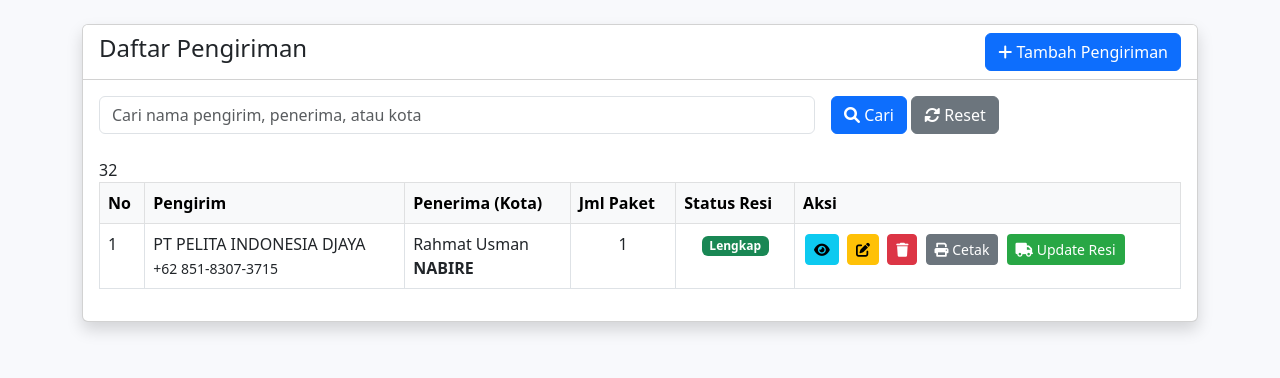
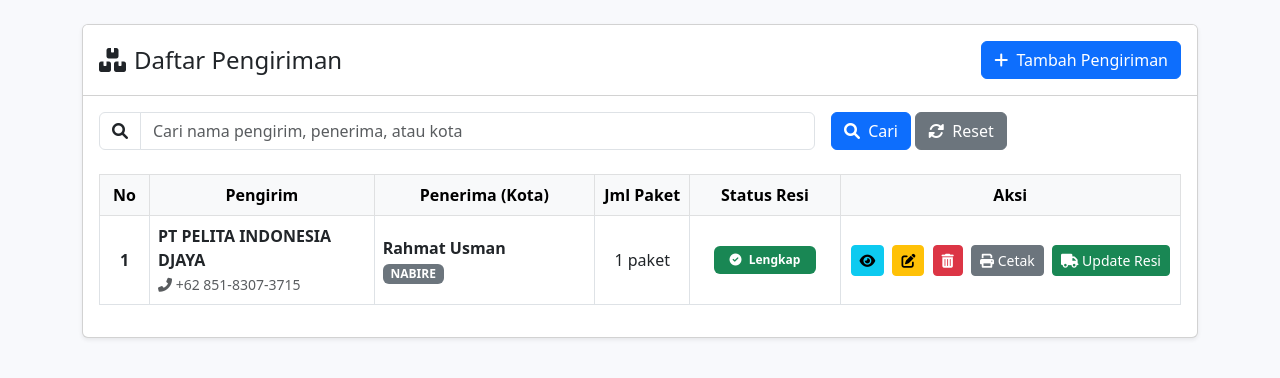
Before and after one commit to rqh3121/label, a CodeIgniter app: page /Label/ in a window 1280 px wide. Shown: the part 56-434 px from the top of the page. Run offline with CodeIgniter, Linux system fonts and the light colour scheme; data comes from the database, SQL or seed files in the repository.

Commit message:
label_02

```diff
--- a/application/views/shipments/index.php
+++ b/application/views/shipments/index.php
@@ -1,50 +1,96 @@
-<div class="card shadow">
-    <div class="card-header bg-white d-flex justify-content-between align-items-center">
-        <h4>Daftar Pengiriman</h4>
-        <a href="<?= site_url('shipment/create') ?>" class="btn btn-primary"><i class="fas fa-plus"></i> Tambah Pengiriman</a>
+<div class="card shadow-sm">
+    <div class="card-header bg-white py-3 d-flex justify-content-between align-items-center">
+        <h4 class="mb-0"><i class="fas fa-boxes me-2"></i>Daftar Pengiriman</h4>
+        <a href="<?= site_url('shipment/create') ?>" class="btn btn-primary">
+            <i class="fas fa-plus me-1"></i> Tambah Pengiriman
+        </a>
     </div>
     <div class="card-body">
+        <!-- Flash message -->
+        <?php if($this->session->flashdata('success')): ?>
+            <div class="alert alert-success alert-dismissible fade show" role="alert">
+                <?= $this->session->flashdata('success') ?>
+                <button type="button" class="btn-close" data-bs-dismiss="alert"></button>
+            </div>
+        <?php endif; ?>
+
+        <!-- Form Pencarian -->
         <form method="get" action="<?= site_url('shipment') ?>" class="row g-3 mb-4">
             <div class="col-md-8">
-                <input type="text" name="search" class="form-control" placeholder="Cari nama pengirim, penerima, atau kota" value="<?= htmlspecialchars($search) ?>">
+                <div class="input-group">
+                    <span class="input-group-text bg-white"><i class="fas fa-search"></i></span>
+                    <input type="text" name="search" class="form-control"
+                           placeholder="Cari nama pengirim, penerima, atau kota"
+                           value="<?= htmlspecialchars($search) ?>">
+                </div>
             </div>
             <div class="col-md-4">
-                <button type="submit" class="btn btn-primary"><i class="fas fa-search"></i> Cari</button>
-                <a href="<?= site_url('shipment') ?>" class="btn btn-secondary"><i class="fas fa-sync-alt"></i> Reset</a>
+                <button type="submit" class="btn btn-primary">
+                    <i class="fas fa-search me-1"></i> Cari
+                </button>
+                <a href="<?= site_url('shipment') ?>" class="btn btn-secondary">
+                    <i class="fas fa-sync-alt me-1"></i> Reset
+                </a>
             </div>
         </form>
 
         <div class="table-responsive">
-            <table class="table table-bordered table-hover">
+            <table class="table table-bordered table-hover align-middle">
                 <thead class="table-light">
-                    32
-                        <th>No</th><th>Pengirim</th><th>Penerima (Kota)</th><th>Jml Paket</th><th>Status Resi</th><th>Aksi</th>
+                    <tr class="text-center">
+                        <th style="width: 5%">No</th>
+                        <th style="width: 25%">Pengirim</th>
+                        <th style="width: 25%">Penerima (Kota)</th>
+                        <th style="width: 10%">Jml Paket</th>
+                        <th style="width: 15%">Status Resi</th>
+                        <th style="width: 20%">Aksi</th>
                     </tr>
                 </thead>
                 <tbody>
                     <?php if(empty($shipments)): ?>
-                        <tr><td colspan="6" class="text-center">Tidak ada data</td></tr>
+                        <tr>
+                            <td colspan="6" class="text-center text-muted py-4">
+                                <i class="fas fa-inbox fa-2x mb-2 d-block"></i> Tidak ada data
+                            </td>
+                        </tr>
                     <?php else: ?>
                         <?php $no = 1; foreach($shipments as $row): ?>
                         <tr>
-                            <td><?= $no++ ?></td>
-                            <td><?= htmlspecialchars($row['sender_name']) ?><br><small><?= htmlspecialchars($row['sender_contact']) ?></small></td>
-                            <td><?= htmlspecialchars($row['receiver_name']) ?><br><strong><?= strtoupper($row['receiver_city']) ?></strong></td>
-                            <td class="text-center"><?= $row['package_count'] ?></td>
+                            <td class="text-center fw-bold"><?= $no++ ?></td>
+                            <td>
+                                <strong><?= htmlspecialchars($row['sender_name']) ?></strong><br>
+                                <small class="text-muted"><i class="fas fa-phone-alt"></i> <?= htmlspecialchars($row['sender_contact']) ?></small>
+                            </td>
+                            <td>
+                                <strong><?= htmlspecialchars($row['receiver_name']) ?></strong><br>
+                                <span class="badge bg-secondary text-uppercase"><?= strtoupper($row['receiver_city']) ?></span>
+                            </td>
+                            <td class="text-center"><?= $row['package_count'] ?> paket</td>
                             <td class="text-center">
                                 <?php if(!empty($row['resi_number']) && !empty($row['expedition'])): ?>
-                                    <span class="badge bg-success">Lengkap</span>
+                                    <span class="badge bg-success px-3 py-2"><i class="fas fa-check-circle me-1"></i> Lengkap</span>
                                 <?php else: ?>
-                                    <span class="badge bg-danger">Belum</span>
+                                    <span class="badge bg-danger px-3 py-2"><i class="fas fa-times-circle me-1"></i> Belum</span>
                                 <?php endif; ?>
                             </td>
-                            <td class="table-actions">
-                                <a href="<?= site_url('shipment/show/'.$row['id']) ?>" class="btn btn-sm btn-info" title="Detail"><i class="fas fa-eye"></i></a>
-                                <a href="<?= site_url('shipment/edit/'.$row['id']) ?>" class="btn btn-sm btn-warning" title="Edit"><i class="fas fa-edit"></i></a>
-                                <a href="<?= site_url('shipment/delete/'.$row['id']) ?>" class="btn btn-sm btn-danger" onclick="return confirm('Yakin hapus?')" title="Hapus"><i class="fas fa-trash"></i></a>
-                                <a href="<?= site_url('shipment/print_label/'.$row['id']) ?>" class="btn btn-sm btn-secondary" title="Cetak Label A5"><i class="fas fa-print"></i> Cetak</a>
-                                <button class="btn btn-sm <?= (!empty($row['resi_number']) && !empty($row['expedition'])) ? 'btn-resi-hijau' : 'btn-resi-merah' ?> btn-resi" data-id="<?= $row['id'] ?>">
-                                    <i class="fas fa-truck"></i> <?= (!empty($row['resi_number']) && !empty($row['expedition'])) ? 'Update Resi' : 'Isi Resi' ?>
+                            <td class="table-actions text-nowrap">
+                                <a href="<?= site_url('shipment/show/'.$row['id']) ?>" class="btn btn-sm btn-info" title="Detail">
+                                    <i class="fas fa-eye"></i>
+                                </a>
+                                <a href="<?= site_url('shipment/edit/'.$row['id']) ?>" class="btn btn-sm btn-warning" title="Edit">
+                                    <i class="fas fa-edit"></i>
+                                </a>
+                                <a href="<?= site_url('shipment/delete/'.$row['id']) ?>" class="btn btn-sm btn-danger"
+                                   onclick="return confirm('Yakin hapus pengiriman ini?')" title="Hapus">
+                                    <i class="fas fa-trash-alt"></i>
+                                </a>
+                                <a href="<?= site_url('shipment/print_label/'.$row['id']) ?>" class="btn btn-sm btn-secondary" title="Cetak Label (A5)">
+                                    <i class="fas fa-print"></i> Cetak
+                                </a>
+                                <button class="btn btn-sm <?= (!empty($row['resi_number']) && !empty($row['expedition'])) ? 'btn-success' : 'btn-danger' ?> btn-resi"
+                                        data-id="<?= $row['id'] ?>">
+                                    <i class="fas fa-truck"></i>
+                                    <?= (!empty($row['resi_number']) && !empty($row['expedition'])) ? 'Update Resi' : 'Isi Resi' ?>
                                 </button>
                             </td>
                         </tr>
```
Also changed, not shown: application/views/shipments/show.php (+60 -31 lines).
